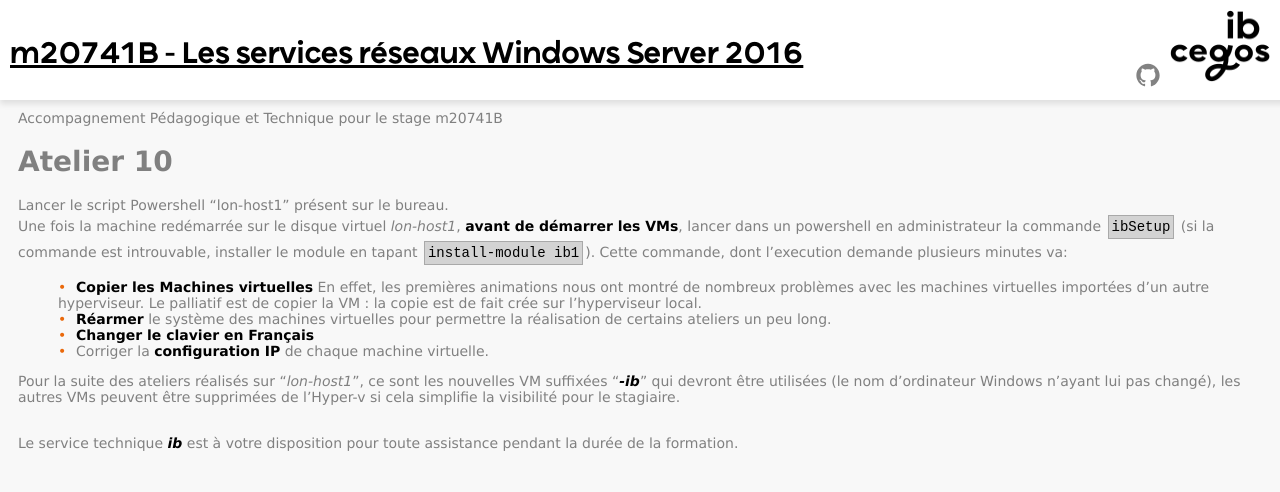
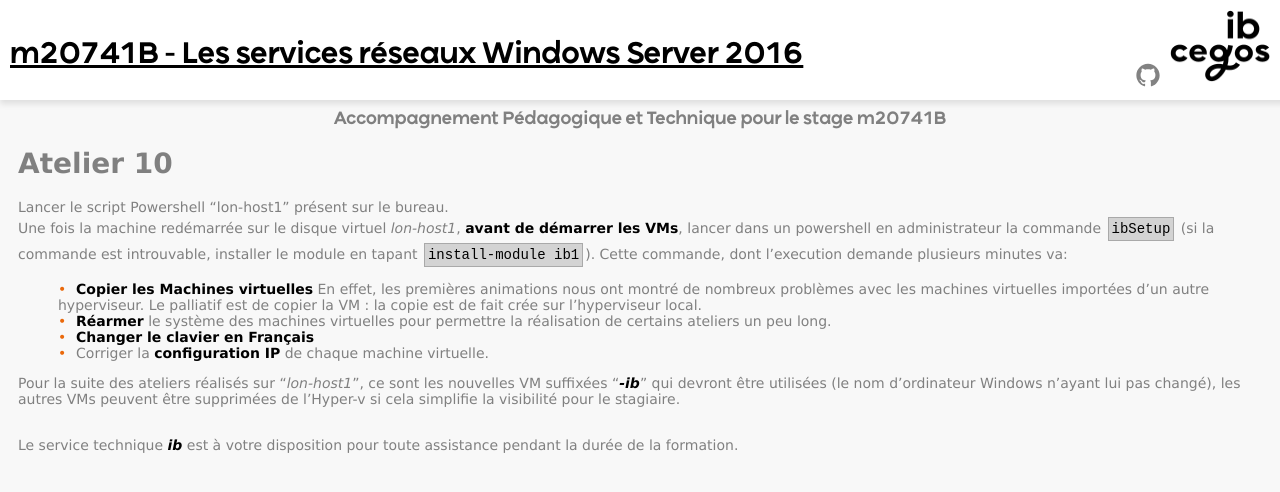
Before and after one commit to renaudwangler/ib-apts, a Jekyll site: the page built from stages/m20741B.md, in a window 1280 px wide. Shown: the top 492 px of the page. Built offline with Jekyll 4.4.1, drawn with Linux system fonts in a browser that asks for light colours; our own code applies the rules of GitHub Pages for plain Markdown files.

Commit message:
format stage

```diff
--- a/_layouts/stage.html
+++ b/_layouts/stage.html
@@ -14,7 +14,7 @@
       <a href=https://github.com/renaudwangler/ib-apts/edit/main/stages/{{page.name}} title="Edition/Suggestion"><span>
         <svg viewBox="0 0 16 16"><path fill="#828282" d="M7.999,0.431c-4.285,0-7.76,3.474-7.76,7.761 c0,3.428,2.223,6.337,5.307,7.363c0.388,0.071,0.53-0.168,0.53-0.374c0-0.184-0.007-0.672-0.01-1.32 c-2.159,0.469-2.614-1.04-2.614-1.04c-0.353-0.896-0.862-1.135-0.862-1.135c-0.705-0.481,0.053-0.472,0.053-0.472 c0.779,0.055,1.189,0.8,1.189,0.8c0.692,1.186,1.816,0.843,2.258,0.645c0.071-0.502,0.271-0.843,0.493-1.037 C4.86,11.425,3.049,10.76,3.049,7.786c0-0.847,0.302-1.54,0.799-2.082C3.768,5.507,3.501,4.718,3.924,3.65 c0,0,0.652-0.209,2.134,0.796C6.677,4.273,7.34,4.187,8,4.184c0.659,0.003,1.323,0.089,1.943,0.261 c1.482-1.004,2.132-0.796,2.132-0.796c0.423,1.068,0.157,1.857,0.077,2.054c0.497,0.542,0.798,1.235,0.798,2.082 c0,2.981-1.814,3.637-3.543,3.829c0.279,0.24,0.527,0.713,0.527,1.437c0,1.037-0.01,1.874-0.01,2.129 c0,0.208,0.14,0.449,0.534,0.373c3.081-1.028,5.302-3.935,5.302-7.362C15.76,3.906,12.285,0.431,7.999,0.431z"/></svg></span></a>
     </div>
-    Accompagnement Pédagogique et Technique pour le stage {{ page.name | remove: '.md' }}<br/>
+    <div id="stageTitle">Accompagnement Pédagogique et Technique pour le stage {{ page.name | remove: '.md' }}</div>
     {{ content }}
     {% if page.Azure %}
       <div id="Azure" class="grey">
--- a/inclus/ib-apts.css
+++ b/inclus/ib-apts.css
@@ -32,3 +32,4 @@
 div.grey strong, div.grey b { color:aliceblue;}
 div.grey a,div.grey a:visited {color:darkred;font-weight:bold;}
 div#lastEdit {float:right;margin-right:10px;font-size:small;color:gray;}
+div#stageTitle {width:100%;text-align: center;font-family: 'Ryker'; font-size: large;margin:0px;margin-bottom: 10px;}
```
